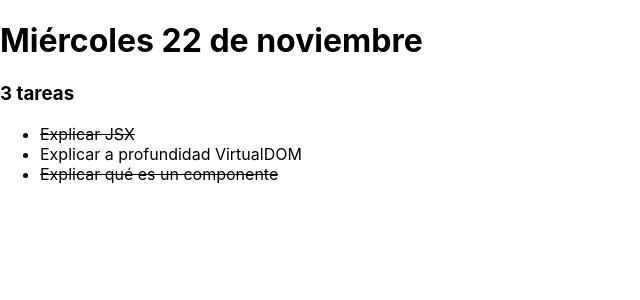
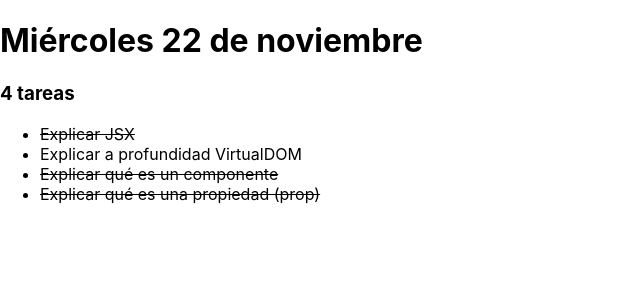
Before and after one commit to GuichoMX/ReactProyect, a React (Create React App) app: page / in a window 1280 px wide. Shown: the top 300 px of the page, without its empty margins (0-640 px from the left). Built offline with nearby package versions, Linux system fonts and the light colour scheme.

Commit message:
Agregar estado a la aplicación

```diff
--- a/src/App.js
+++ b/src/App.js
@@ -1,12 +1,34 @@
+import React from "react";
 import "./App.css";
 import Cuerpo from "./componentes/Cuerpo";
 import Encabezado from "./componentes/Encabezado";
 
+const tareasIniciales = [
+  {
+    titulo: "Explicar JSX",
+    hecho: true,
+  },
+  {
+    titulo: "Explicar a profundidad VirtualDOM",
+    hecho: false,
+  },
+  {
+    titulo: "Explicar qué es un componente",
+    hecho: true,
+  },
+  {
+    titulo: "Explicar qué es una propiedad (prop)",
+    hecho: true,
+  }
+];
+
 function App() {
+  const [tareas] = React.useState(tareasIniciales);
+
   return (
     <>
-      <Encabezado />
-      <Cuerpo />
+      <Encabezado tareas={tareas} />
+      <Cuerpo tareas={tareas} />
     </>
   );
 }
--- a/src/componentes/Cuerpo.jsx
+++ b/src/componentes/Cuerpo.jsx
@@ -1,9 +1,9 @@
 import ListaTareas from "./ListaTareas";
 
-function Cuerpo() {
+function Cuerpo(props) {
     return (
         <main>
-            <ListaTareas />
+            <ListaTareas tareas={props.tareas}/>
         </main>
     )
 }
--- a/src/componentes/Encabezado.jsx
+++ b/src/componentes/Encabezado.jsx
@@ -1,10 +1,10 @@
 import Titulo from "./Titulo";
 
-function Encabezado() {
+function Encabezado(props) {
     return (
         <>
           <Titulo mensaje="Miércoles 22 de noviembre" />
-          <Titulo subtitulo={true} mensaje="3 tareas" />
+          <Titulo subtitulo mensaje={`${props.tareas.length} tareas`} />
         </>
     )
 }
--- a/src/componentes/ListaTareas.jsx
+++ b/src/componentes/ListaTareas.jsx
@@ -1,23 +1,21 @@
-function ListaTareas() {
-    return (
-      <ul>
-        <li>
-          <span className="done">
-            Explicar JSX
-          </span>
-        </li>
-        <li>
-          <span>
-            Explicar a profundidad VirtualDOM
-          </span>
-        </li>
-        <li>
-          <span className="done">
-            Explicar qué es un componente
-          </span>
-        </li>
-      </ul>
-    )
+import Tarea from "./Tarea"
+
+function ListaTareas(props) {
+  return (
+    <ul>
+      {
+        props.tareas.map((elemento, indice) => {
+          return (
+            <Tarea
+              key={indice}
+              hecho={elemento.hecho}
+              titulo={elemento.titulo}
+            />
+          )
+        })
+      }
+    </ul>
+  )
 }
 
 export default ListaTareas;
--- /dev/null
+++ b/src/componentes/Tarea.jsx
@@ -0,0 +1,11 @@
+function Tarea(props) {
+    return (
+      <li>
+        <span className={props.hecho ? "done" : ""}>
+          {props.titulo}
+        </span>
+      </li>
+    )
+  }
+
+export default Tarea;
```
